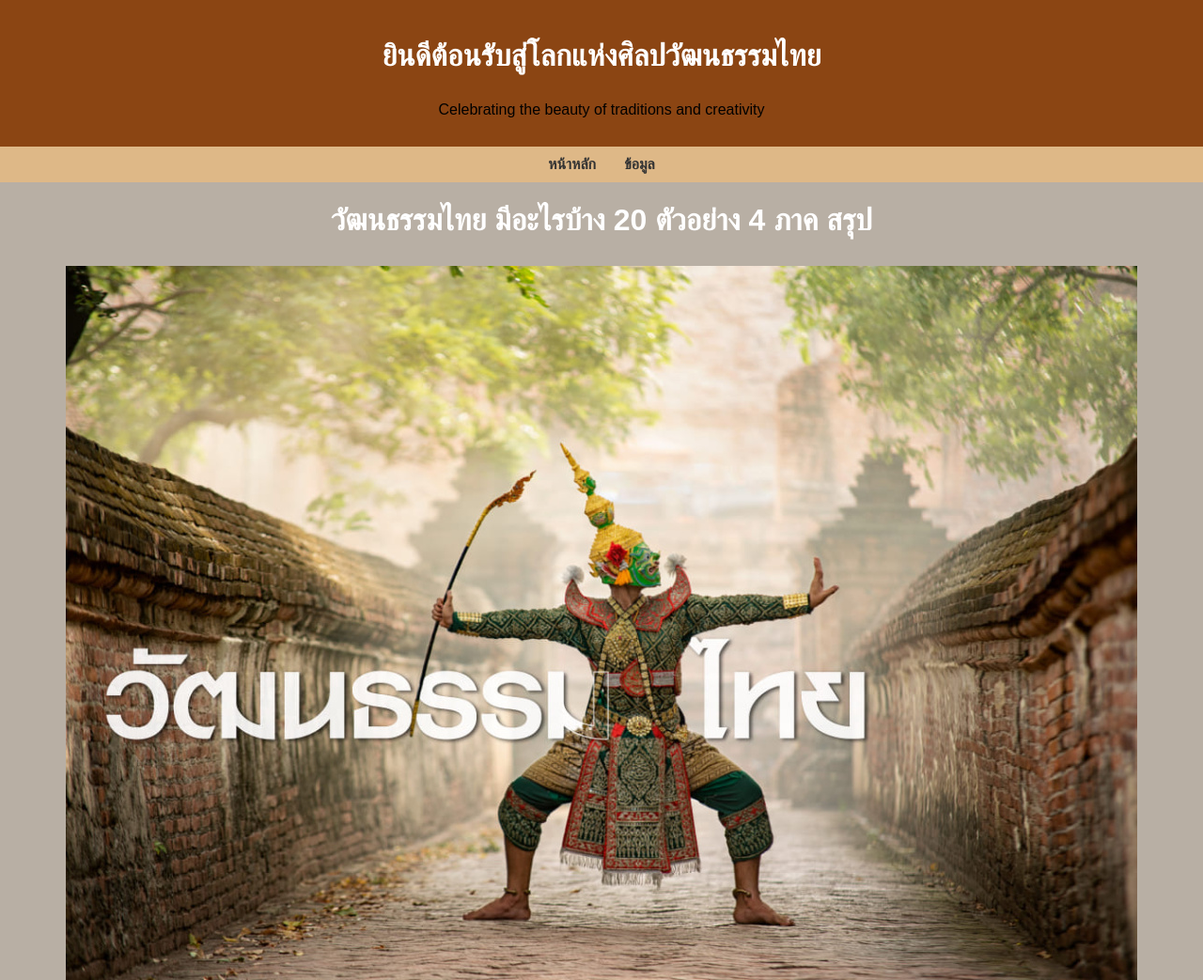
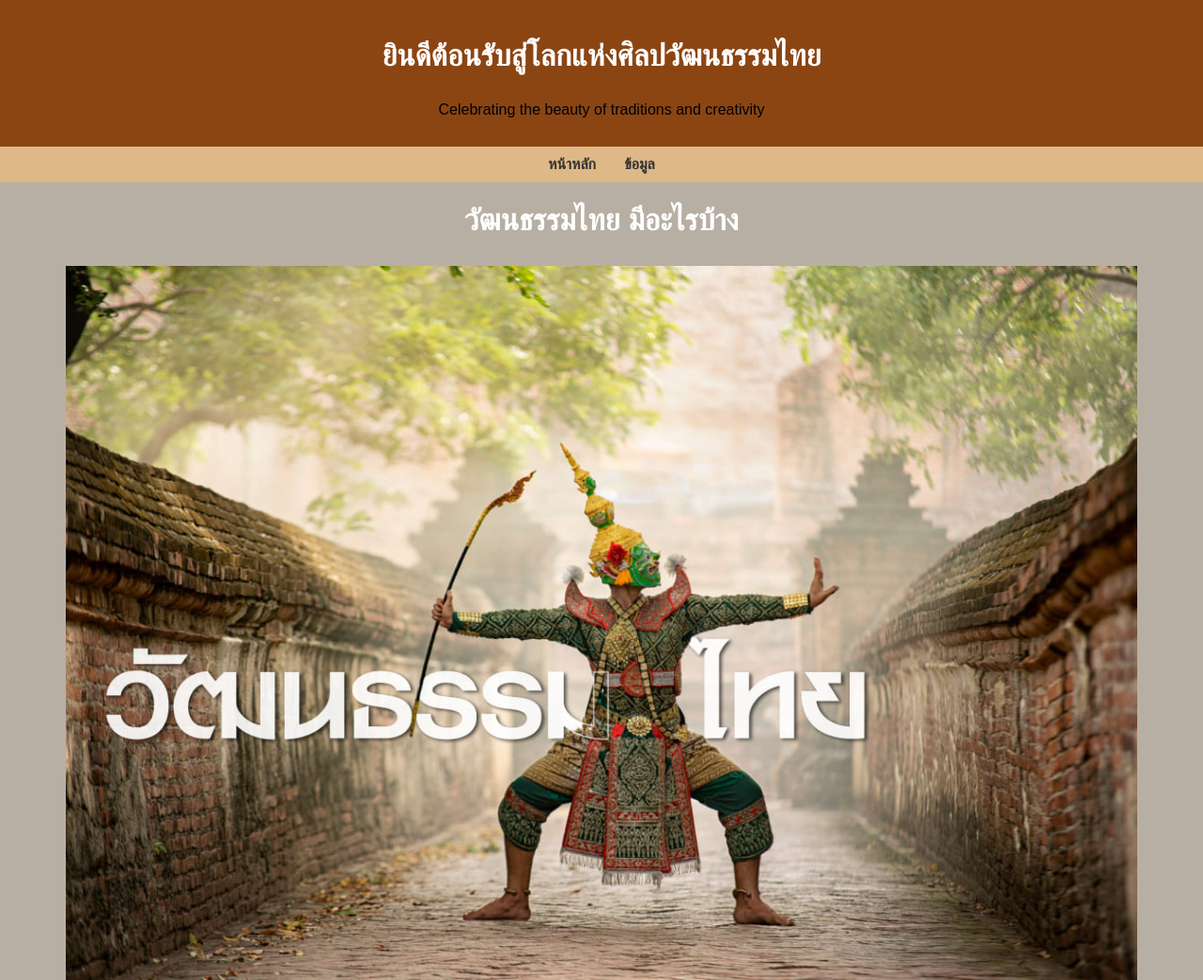
Before and after one commit to Wachi17/-, a plain HTML site: page index.html in a window 1280 px wide. Shown: the top 1043 px of the page at 94% size. Drawn offline with Linux system fonts and the light colour scheme.

Commit message:
index.html

```diff
--- a/index.html
+++ b/index.html
@@ -21,7 +21,7 @@
     </nav>
 
     <body>
-        <h1>วัฒนธรรมไทย มีอะไรบ้าง 20 ตัวอย่าง 4 ภาค สรุป</h1>
+        <h1>วัฒนธรรมไทย มีอะไรบ้าง</h1>
         <center><img src="วัฒนธรรมไทย-1140x760.jpg" alt=""></center>
         <p>วิถีชีวิตของคนไทยในสังคมไทย ซึ่งเป็นแบบแผนของการประพฤติปฏิบัติที่ดีงานและการแสดงออกถึงความรู้สึกนึกคิดใน
             สถานการณ์ต่างๆ ที่สมาชิกในสังคมไทยสามารถรู้ เข้าใจ ซาบซึ้ง ยอมรับ และใช้ปฏิบัติร่วมกันในสังคมไทย
```
